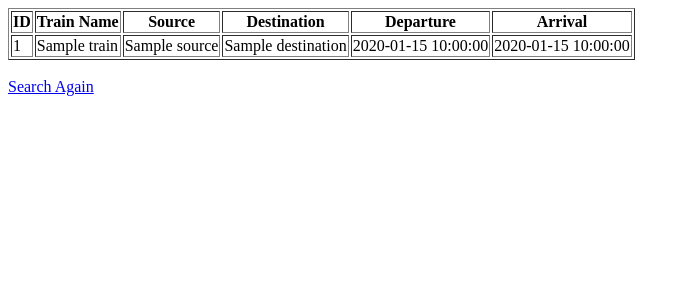
After one commit to siddu-5/Railway-Management-System, a Flask app: template templates/train_results.html in a window 1280 px wide. The commit adds this page. Shown: the top 300 px of the page, without its empty margins (0-690 px from the left). Run offline with Flask 3, Linux system fonts and the light colour scheme; the template is opened without the code that fills it: most values are stand-ins (such as "Sample title", 1, 10 or a date in 2020).

Commit message:
Implemented train search functionality

```diff
--- a/app.py
+++ b/app.py
@@ -63,5 +63,23 @@ def logout():
     session.clear()
     return redirect("/login")
 
+@app.route('/search',methods=["GET","POST"])
+def search_train():
+    if request.method=="POST":
+        source=request.form['source']
+        destination=request.form['destination']
+        conn=get_db_connection()
+        cursor=conn.cursor(dictionary=True)
+
+        query="select * from trains where lower(source)=lower(%s) and lower(destination)=lower(%s)"
+        cursor.execute(query,(source,destination))
+
+        trains=cursor.fetchall()
+        cursor.close()
+        conn.close()
+
+        return render_template("train_results.html",trains=trains)
+    return render_template("search_train.html")
+
 if __name__=="__main__":
     app.run(debug=True)
--- a/templates/dashboard.html
+++ b/templates/dashboard.html
@@ -5,7 +5,9 @@
     </head>
     <body>
         <h1>Welcome {{name}}</h1>
-        <p>You have successfully logged in.</p>
-        <a href="/logout">Logout</a>
+        <h3>User Dashboard</h3>
+        <a href="/search">Search Train</a>
+        <br><br>
+        <a href='/logout'>Logout</a>
     </body>
 </html>
--- /dev/null
+++ b/templates/train_results.html
@@ -0,0 +1,30 @@
+<!DOCTYPE html>
+<html>
+    <head>
+        <title>Available Trains</title>
+    </head>
+    <body>
+        <table border=1>
+            <tr>
+                <th>ID</th>
+                <th>Train Name</th>
+                <th>Source</th>
+                <th>Destination</th>
+                <th>Departure</th>
+                <th>Arrival</th>
+            </tr>
+            {% for train in trains%}
+            <tr>
+                <td>{{train.train_id}}</td>
+                <td>{{train.train_name}}</td>
+                <td>{{train.source}}</td>
+                <td>{{train.destination}}</td>
+                <td>{{train.departure_time}}</td>
+                <td>{{train.arrival_time}}</td>
+            </tr>
+            {% endfor %}
+        </table>
+        <br>
+        <a href="/search">Search Again</a>
+    </body>
+</html>
```
Also changed, not shown: templates/search_train.html (added, +16 -0 lines).
